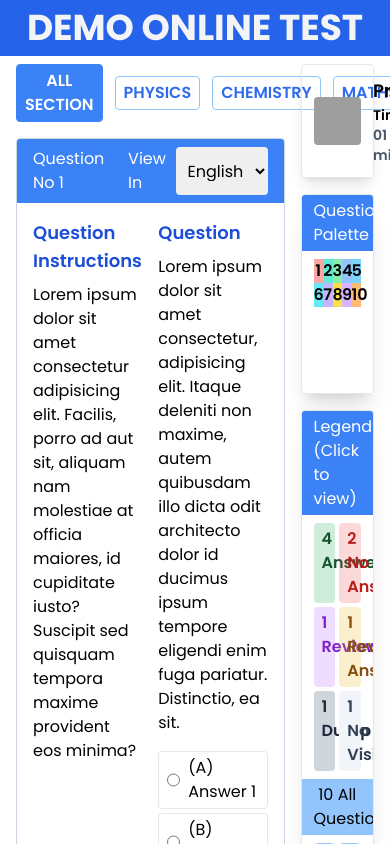
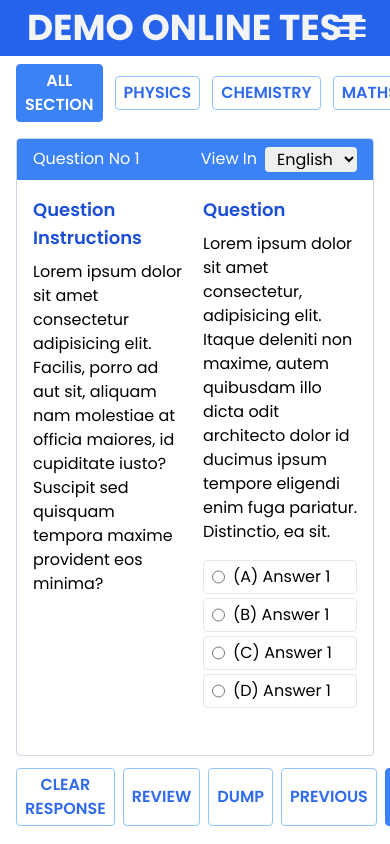
Before and after one commit to prosenjit-singha/demo-online-test, a Next.js app: page / in a window 390 px wide. Shown: the top 844 px of the page. Built offline with nearby package versions, Linux system fonts and the light colour scheme; grey boxes are pictures that could not be loaded.

Commit message:
legend card and btn styles updated

```diff
--- a/components/Main/Content.tsx
+++ b/components/Main/Content.tsx
@@ -1,6 +1,6 @@
 export default function Content() {
   return (
-    <section className="min-h-[80%] flex flex-col rounded overflow-hidden border border-slate-300">
+    <section className="flex min-h-[80%]  flex-col rounded overflow-hidden border border-slate-300">
       {/* CONTENT HEADER */}
       <div className="bg-blue-500 flex h-fit justify-between py-2 px-4 text-white">
         {/* QUESTION NO */}
--- a/components/Main/SidePanel/Legend.tsx
+++ b/components/Main/SidePanel/Legend.tsx
@@ -25,7 +25,9 @@ export default function Legend() {
           1 No Visit
         </li>
       </ul>
-      <h3 className="px-3 py-1 bg-blue-300 text-center">10 All Questions</h3>
+      <h3 className="px-3 py-1 mx-3 rounded bg-blue-200 font-semibold text-blue-900 text-center">
+        10 All Questions
+      </h3>
 
       {/* BUTTONS */}
       <div className="grid grid-cols-2 gap-1 px-3 py-2">
--- a/components/Main/SidePanel/index.tsx
+++ b/components/Main/SidePanel/index.tsx
@@ -4,7 +4,7 @@ import QuestionPalette from "./QuestionPalette";
 
 export default function SidePanel() {
   return (
-    <section className="ml-4 col-start-10 col-end-13 flex flex-col gap-4">
+    <section className="hidden lg:flex ml-4 col-start-10 col-end-13  flex-col gap-4">
       <ExamineeCard />
       <QuestionPalette />
       <Legend />
--- a/components/Main/index.tsx
+++ b/components/Main/index.tsx
@@ -4,7 +4,7 @@ import SidePanel from "./SidePanel";
 export default function Main() {
   return (
     <main className="grid grid-cols-12 min-h-[calc(100vh-56px)] px-4 py-2 mb-4">
-      <article className=" col-start-1 col-end-10">
+      <article className=" col-start-1 col-end-[-1] lg:col-end-10">
         {/* HEADER SECTION */}
         <section className="flex items-center mb-4 gap-3">
           <button className="btn-primary filled">All Section</button>
--- a/components/Navbar/index.tsx
+++ b/components/Navbar/index.tsx
@@ -1,7 +1,15 @@
+import { MdMenu } from "react-icons/md";
+
 export default function Navbar() {
   return (
-    <header className="bg-blue-600 text-gray-100 text-4xl flex justify-center py-2 px-4">
+    <header className="relative bg-blue-600 text-gray-100 text-4xl flex justify-center py-2 px-4">
       <h1 className="uppercase font-bold">Demo Online Test</h1>
+      <button
+        title="Menu"
+        className="absolute right-0 top-[50%] translate-y-[-50%] mr-4 px-1 rounded lg:hidden  hover:bg-blue-500 active:scale-95 transition-all"
+      >
+        <MdMenu />
+      </button>
     </header>
   );
 }
--- a/styles/components.css
+++ b/styles/components.css
@@ -15,7 +15,7 @@
     @apply bg-blue-500 border-blue-500 text-white;
   }
   .btn-primary.filled:hover {
-    @apply border-blue-600 shadow-blue-600/90;
+    @apply border-blue-500 shadow-blue-500/90;
   }
 
   .radio-option {
```
